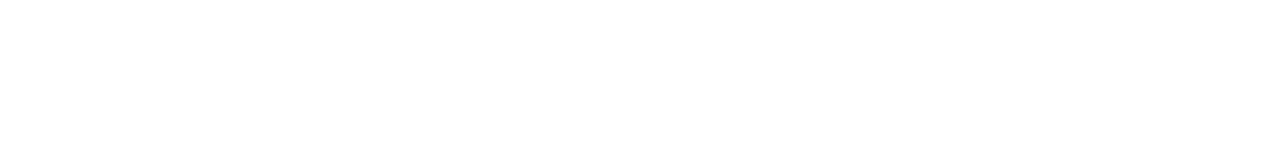
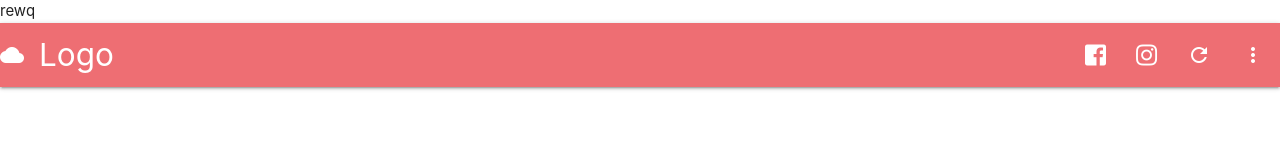
Before and after one commit to ameliavillalba/CV-amelia, a plain HTML site: page index.html in a window 1280 px wide. Drawn offline with Linux system fonts and the light colour scheme.

Commit message:
Agegando iconos de redes sociales

```diff
--- a/index.html
+++ b/index.html
@@ -8,7 +8,9 @@
     <link href="https://fonts.googleapis.com/icon?family=Material+Icons" rel="stylesheet">
 
     <link type="text/css" rel="stylesheet" href="css/materialize.min.css"  media="screen,projection"/>
-
+    <link rel="stylesheet" href="https://use.fontawesome.com/releases/v5.6.3/css/all.css" integrity="sha384-UHRtZLI+pbxtHCWp1t77Bi1L4ZtiqrqD80Kn4Z8NTSRyMA2Fd33n5dQ8lWUE00s/" crossorigin="anonymous">
+    <link rel="stylesheet" href="https://use.fontawesome.com/releases/v5.6.3/css/all.css" integrity="sha384-UHRtZLI+pbxtHCWp1t77Bi1L4ZtiqrqD80Kn4Z8NTSRyMA2Fd33n5dQ8lWUE00s/" crossorigin="anonymous">
+rewq
     <meta name="viewport" content="width=device-width, initial-scale=1.0"/>
     <!--
   La metaetiqueta es la covertura o descripcion generalizada para tercero.
@@ -16,6 +18,17 @@
   </head>
 
 <!-- tenes que agregar un menu de navegacion-->
+<nav>
+  <div class="nav-wrapper">
+    <a href="#!" class="brand-logo"><i class="material-icons">cloud</i>Logo</a>
+    <ul class="right hide-on-med-and-down">
+      <li><a href="sass.html"><i class="fab fa-facebook-square"></i></a></li>
+      <li><a href="badges.html"><i class="fab fa-instagram"></i></i></a></li>
+      <li><a href="collapsible.html"><i class="material-icons">refresh</i></a></li>
+      <li><a href="mobile.html"><i class="material-icons">more_vert</i></a></li>
+    </ul>
+  </div>
+</nav>
 
 <!--tenes que agregar una imagen centrada y abajo tu nombre y apellido abajo de eso tenes que agregar enlaces a las redes sociales facebook twitter y linkedin-->
 
```
